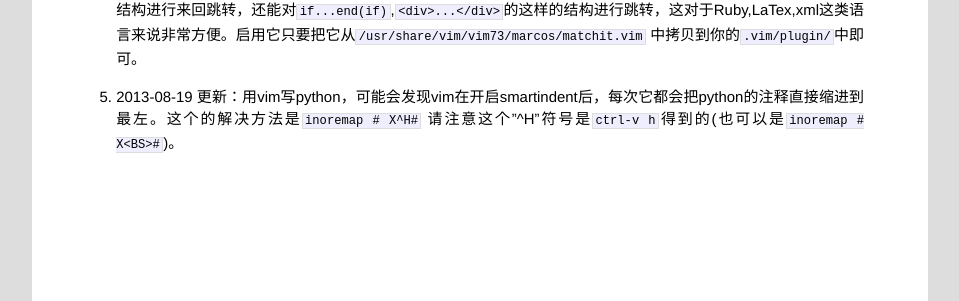
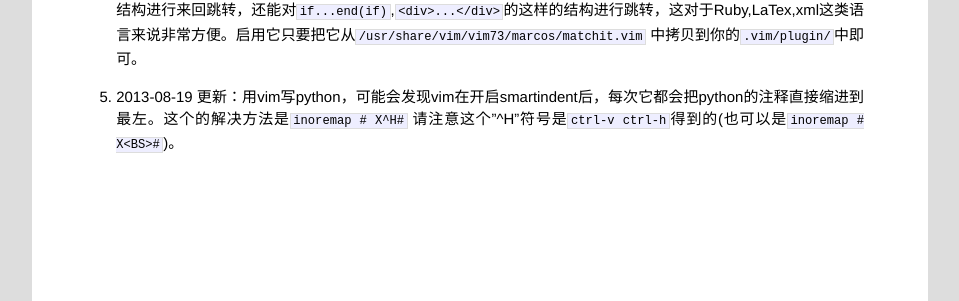
Before and after one commit to ruoshan/ruoshan.github.io, a Jekyll site: the page built from _posts/2013-06-19-vim-options.md, in a window 1280 px wide. Shown: the part 526-827 px from the top of the page, without its empty margins (160-1119 px from the left). Built offline with Jekyll 4.4.1, drawn with Linux system fonts in a browser that asks for light colours.

Commit message:
vim tips fix.

```diff
--- a/_posts/2013-06-19-vim-options.md
+++ b/_posts/2013-06-19-vim-options.md
@@ -24,4 +24,4 @@
 4. `matchit.vim`这个插件包含在vim的runtime中，却没有被使用，它是对`%`命令的加强，不只对`{}[]<>()`等这类的块结构进行来回跳转，还能对`if...end(if)`,`<div>...</div>`的这样的结构进行跳转，这对于Ruby,LaTex,xml这类语言来说非常方便。启用它只要把它从`/usr/share/vim/vim73/marcos/matchit.vim`
    中拷贝到你的`.vim/plugin/`中即可。
 
-5. 2013-08-19 更新：用vim写python，可能会发现vim在开启smartindent后，每次它都会把python的注释直接缩进到最左。这个的解决方法是`inoremap # X^H#` 请注意这个"^H"符号是`ctrl-v h`得到的(也可以是`inoremap # X<BS>#`)。
+5. 2013-08-19 更新：用vim写python，可能会发现vim在开启smartindent后，每次它都会把python的注释直接缩进到最左。这个的解决方法是`inoremap # X^H#` 请注意这个"^H"符号是`ctrl-v ctrl-h`得到的(也可以是`inoremap # X<BS>#`)。
```
